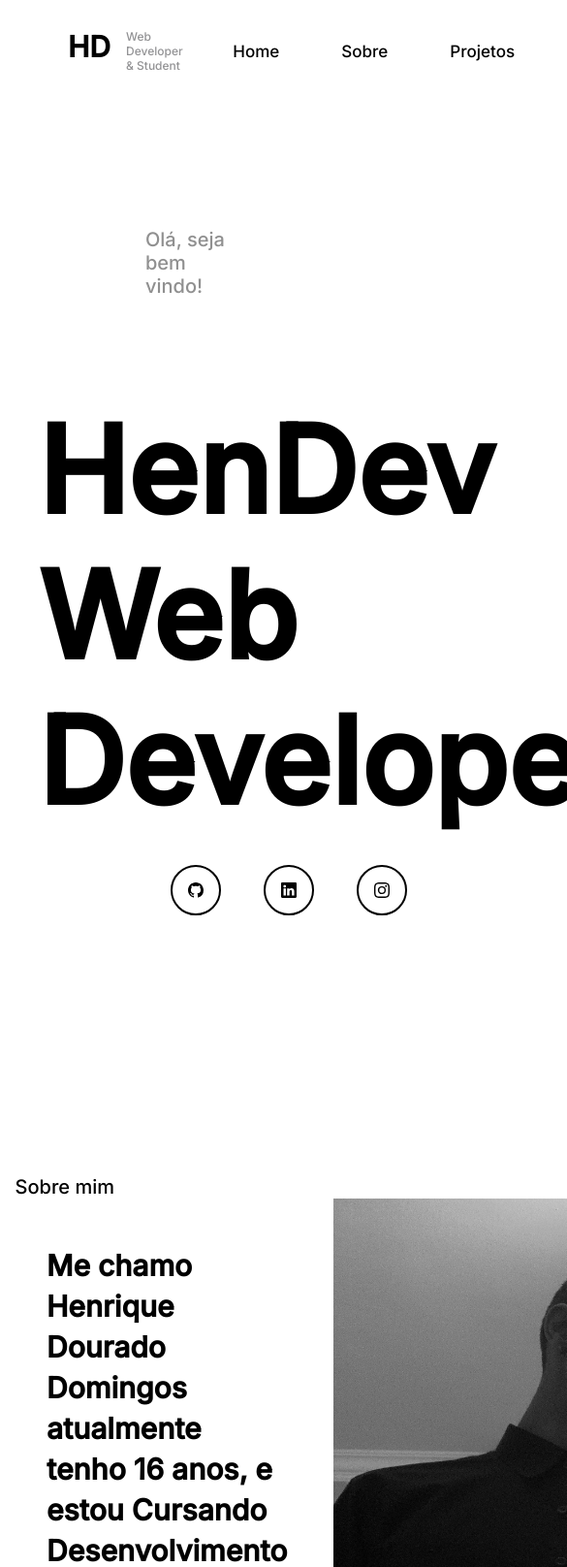
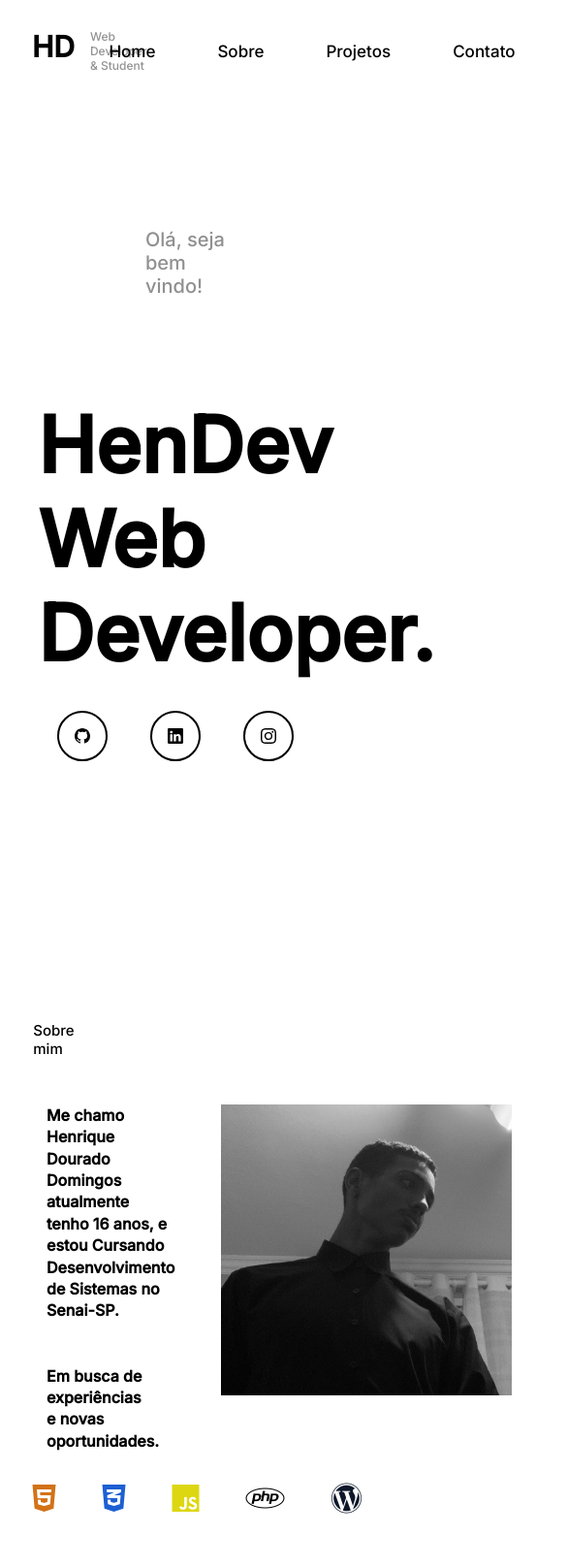
Before and after one commit to henriquedouradoo/Portifolio-Henrique, a plain HTML site: page index.html in a window 390 px wide. Shown: the top 1616 px of the page at 97% size, 585 px wide, since content can reach past the window. Drawn offline with Linux system fonts and the light colour scheme.

Commit message:
Add files via upload

```diff
--- a/index.html
+++ b/index.html
@@ -8,6 +8,7 @@
     <title>Henrique Dourado</title>
 </head>
 <body>
+    <div class="container">
     <header>
         <nav class="navbar">
             <div class="logo">
@@ -24,6 +25,7 @@
         </nav>
     </header>
     <section>
+        <div class="container-h1">
         <div class="hello">
             <p>Olá, seja bem vindo!</p>
         </div>
@@ -31,6 +33,7 @@
             <h1>HenDev <br>
                 Web Developer.</h1>
         </div>
+    </div>
         <div class="socialmidia">
             <a href="https://github.com/henriquedouradoo">
             <svg xmlns="http://www.w3.org/2000/svg" width="16" height="16" fill="currentColor" class="bi bi-github" viewBox="0 0 16 16">
@@ -49,6 +52,7 @@
     </section>
     <br><br><br>
     <section>
+        <div class="container-main">
         <div class="title">
             <h3>Sobre mim</h3>
         </div>
@@ -68,6 +72,7 @@
             <i class="fa-brands fa-wordpress fa-2xl" style="color: #0e182a;"></i>
         </div>
         <br><br><br>
+    </div>
     </section>
     <section>
         <div class="projetos-container">
@@ -179,5 +184,6 @@
         <br><br><br>
     </div>
     </footer>
+</div>
 </body>
 </html>
--- a/style.css
+++ b/style.css
@@ -298,3 +298,99 @@ margin-bottom: 2rem;
     position: relative;
     right: 40%;
 }
+
+@media screen and (max-width: 1200px) {
+    .container{
+        width: 95%;
+        grid-template-columns: 7rem auto 23rem;
+    }
+
+    .navbar{
+        width: 60%;
+    }
+
+    .container-main{
+        width: 100%;
+    }
+
+    .linguagens{
+        width: 100%;
+        position: relative;
+        left: 40%;
+    }
+
+    .projetos-container{
+        width: 40%;
+    }
+}
+
+@media screen and (max-width: 768px) {
+    .container{
+        width: 100%;
+       grid-template-columns: 1fr;
+    }
+
+    .navbar{
+        width: 95%;
+    }
+
+    .logo{
+        width: 1%;
+        position: relative;
+        right: 10%;
+    }
+
+    .container-h1 h1{
+        width: 100%;
+        font-size: 80px;
+    }
+
+    .socialmidia{
+        width: 100%;
+        position: relative;
+        right: 30%;
+    }
+
+    .container-main{
+        width: 20%;
+        flex-direction: column;
+    }
+
+    .title h3{
+        position: relative;
+        left: 40%;
+        font-size: 15px;
+    }
+
+    .main-text p{
+        font-size: 16px;
+    }
+
+    .main-text img{
+        margin-top: 3rem;
+        width: 300px;
+        height: 300px;
+    }
+
+    .projetos-container{
+        width: 1%;
+    }
+
+    .text-projetos h2{
+        font-size: 46px;
+        position: relative;
+
+    }
+
+    .img-projetos h3{
+        position: relative;
+        left: 1%;
+    }
+
+    .img-projetos img{
+        width: 460px;
+        height: 260px;
+        position: relative;
+        left: 4%;
+    }
+}
```
